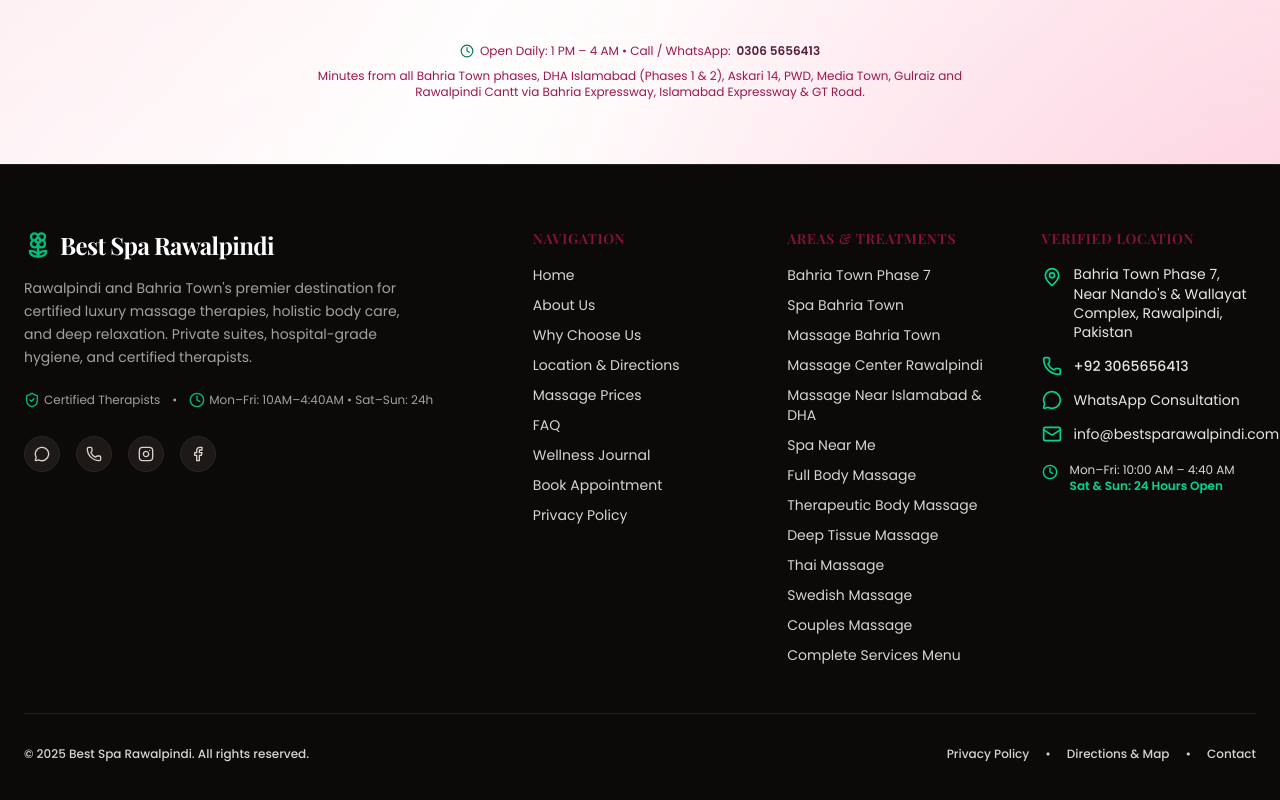
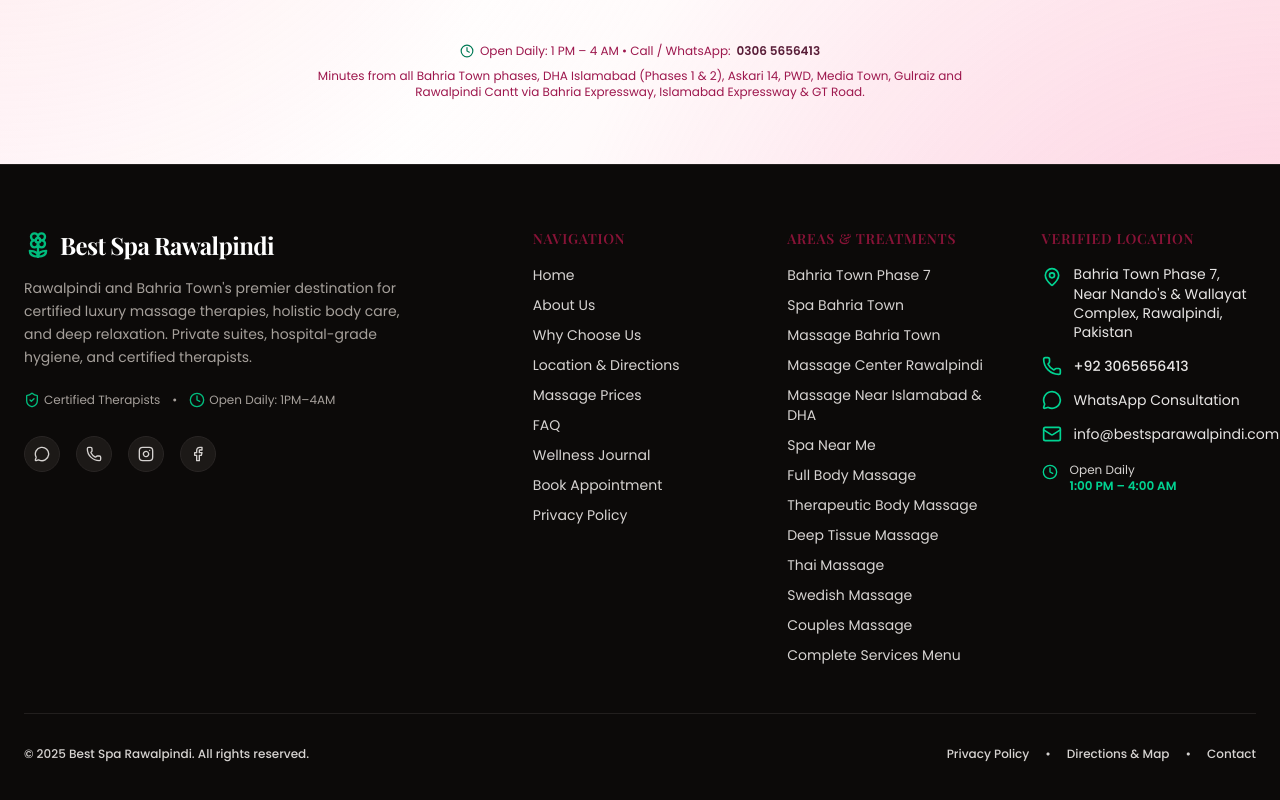
Before and after one commit to MunawarAbbas313/BestSpaRawalpindi, a Next.js app: page / in a window 1280 px wide. Shown: the part 7561-8361 px from the top of the page. Built offline with nearby package versions, Linux system fonts and the light colour scheme; a web font is replaced by a local one.

Commit message:
Update opening hours to daily 1 PM - 4 AM (Footer)

```diff
--- a/src/components/layout/Footer.tsx
+++ b/src/components/layout/Footer.tsx
@@ -24,7 +24,7 @@ export function Footer() {
               </span>
               <span>•</span>
               <span className="flex items-center gap-1">
-                <Clock className="h-4 w-4 text-emerald-500" /> Mon–Fri: 10AM–4:40AM • Sat–Sun: 24h
+                <Clock className="h-4 w-4 text-emerald-500" /> Open Daily: 1PM–4AM
               </span>
             </div>
             <div className="flex gap-4 pt-3">
@@ -136,7 +136,7 @@ export function Footer() {
               </li>
               <li className="flex items-start gap-3 text-xs text-stone-300 pt-1">
                 <Clock className="h-4 w-4 text-emerald-400 shrink-0 mt-0.5" />
-                <span>Mon–Fri: 10:00 AM – 4:40 AM<br /><strong className="text-emerald-400 font-semibold">Sat & Sun: 24 Hours Open</strong></span>
+                <span>Open Daily<br /><strong className="text-emerald-400 font-semibold">1:00 PM – 4:00 AM</strong></span>
               </li>
             </ul>
           </div>
```
